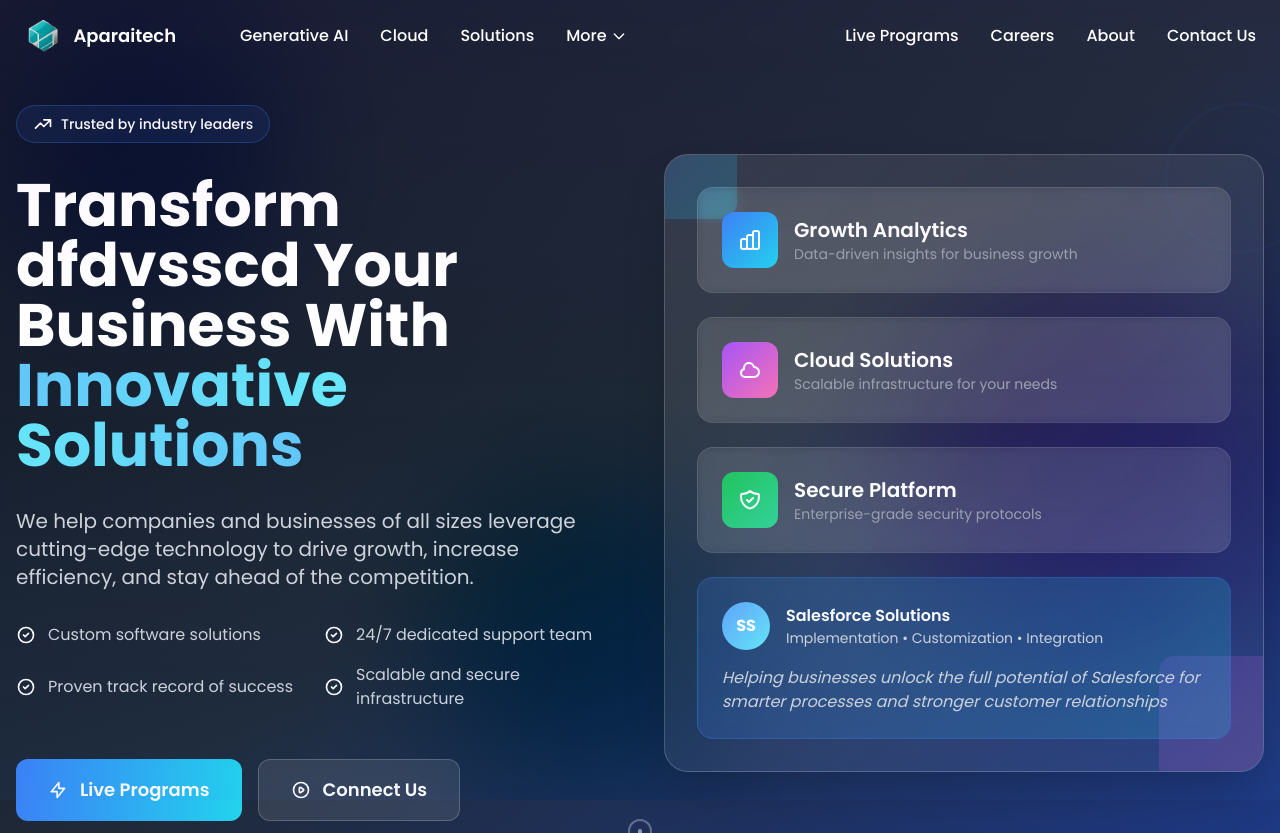
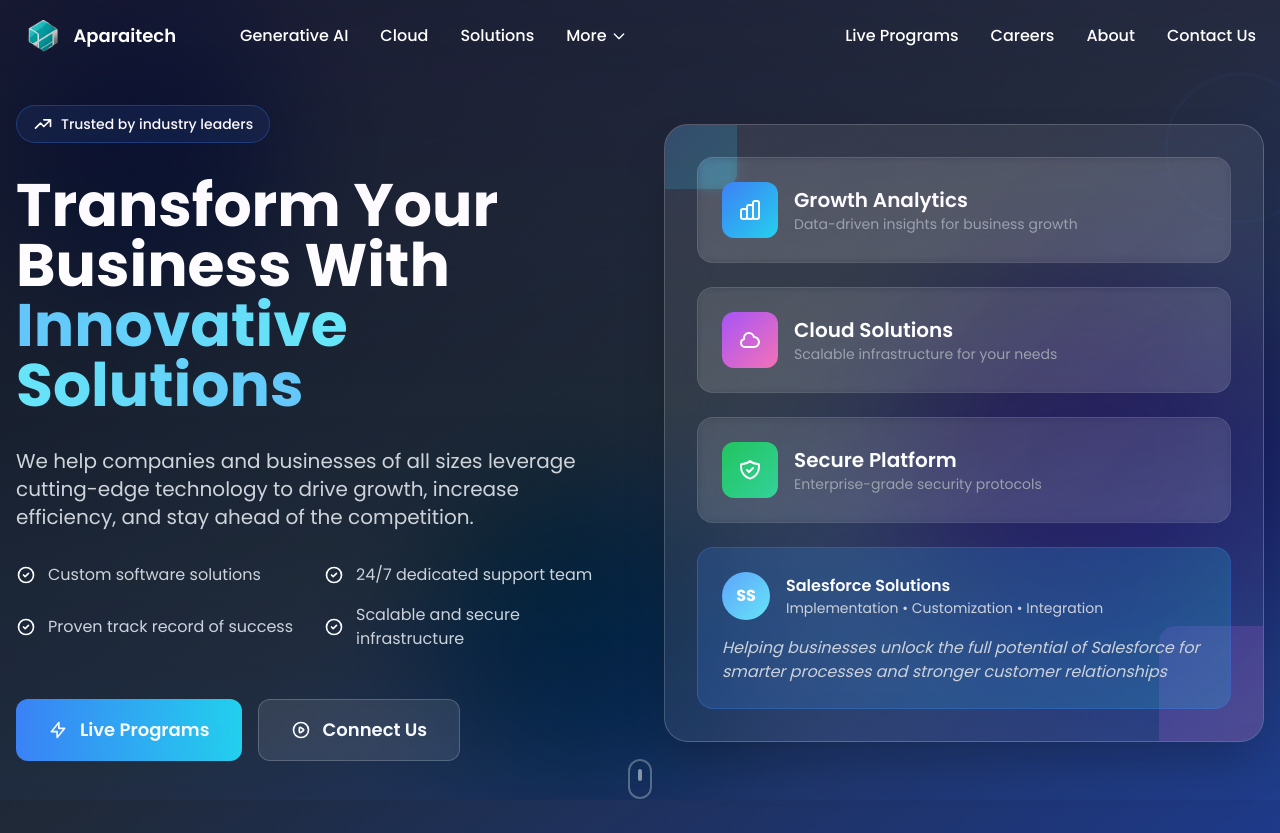
Before and after one commit to jotiramaparaitech/Aparaitech_Landing_Page1, a React (Vite) app in the folder client/: page / in a window 1280 px wide. Shown: the top 833 px of the page. Built offline with nearby package versions, Linux system fonts and the light colour scheme.

Commit message:
Sudarshan-fix

```diff
--- a/client/src/components/Hero.jsx
+++ b/client/src/components/Hero.jsx
@@ -115,7 +115,7 @@ const HeroSection = () => {
 
             {/* Main heading */}
             <h1 className="text-4xl md:text-5xl lg:text-6xl font-bold leading-tight">
-              Transform dfdvsscd Your Business With{' '}
+              Transform Your Business With{' '}
               <span className="bg-gradient-to-r from-blue-400 via-cyan-300 to-blue-400 bg-clip-text text-transparent bg-[length:200%_auto] animate-gradient">
                 Innovative Solutions
               </span>
```
